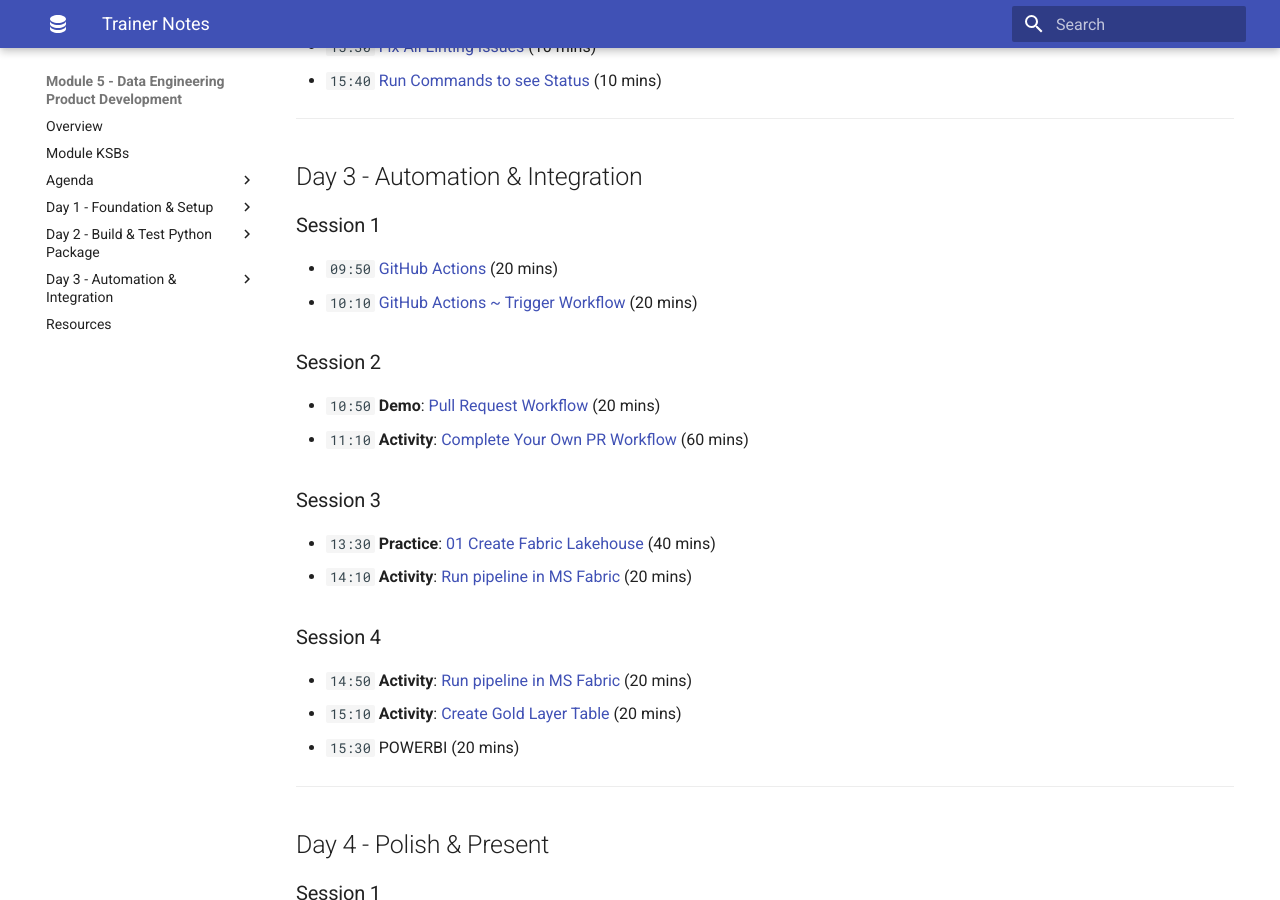
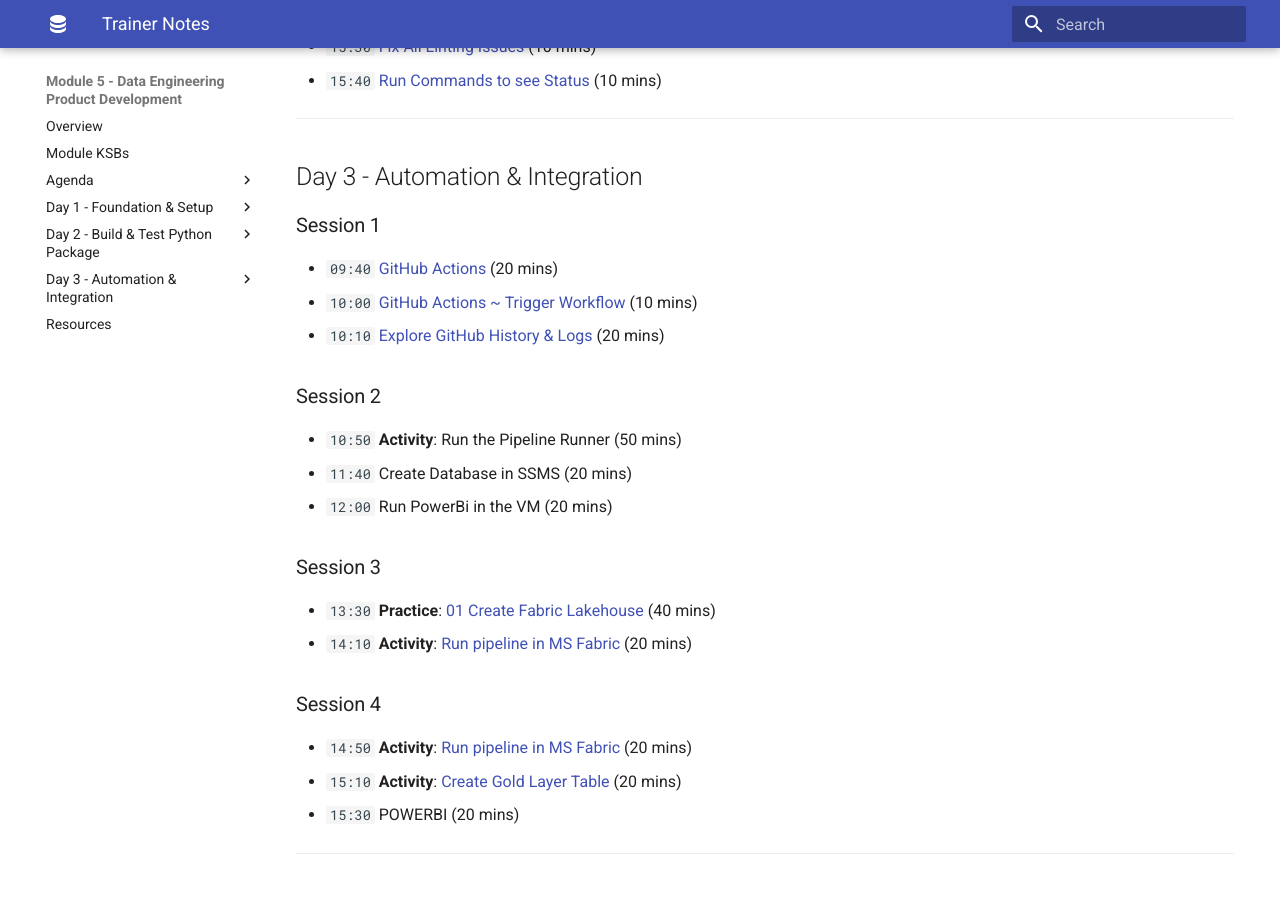
Before and after one commit to qaalabs/DE5M5, an MkDocs documentation site: the page built from docs/trainer.md, in a window 1280 px wide and 900 px high, scrolled down 1859 px. Built offline with MkDocs 1.6.1 and Material for MkDocs 9.7.7, drawn with Linux system fonts in a browser that asks for light colours.

Commit message:
Auto commit by uthisha

```diff
--- a/docs/trainer.md
+++ b/docs/trainer.md
@@ -69,13 +69,15 @@
 
 ### Session 1
 
-- `09:50` [GitHub Actions](day3/github-actions.md) (20 mins)
-- `10:10` [GitHub Actions ~ Trigger Workflow](day3/github-workflow.md) (20 mins)
+- `09:40` [GitHub Actions](day3/github-actions.md) (20 mins)
+- `10:00` [GitHub Actions ~ Trigger Workflow](day3/github-workflow.md) (10 mins)
+- `10:10` [Explore GitHub History & Logs](day3/github-explore.md) (20 mins)
 
 ### Session 2
 
-- `10:50` **Demo**: [Pull Request Workflow](day3/github-branch.md) (20 mins)
-- `11:10` **Activity**: [Complete Your Own PR Workflow](day3/pull-request.md) (60 mins)
+- `10:50` **Activity**: Run the Pipeline Runner (50 mins)
+- `11:40` Create Database in SSMS (20 mins)
+- `12:00` Run PowerBi in the VM (20 mins)
 
 ### Session 3
 
--- a/mkdocs.yml
+++ b/mkdocs.yml
@@ -11,7 +11,6 @@ nav:
     - Day 1: agenda/day1.md
     - Day 2: agenda/day2.md
     - Day 3: agenda/day3.md
-    - Day 4: agenda/day4.md
 
   - "Day 1 - Foundation & Setup":
     - "Library Pipeline Scenario": day1/scenario.md
@@ -47,8 +46,7 @@ nav:
   - "Day 3 - Automation & Integration":
     - "GitHub Actions": day3/github-actions.md
     - "GitHub Actions ~ Trigger Workflow": day3/github-workflow.md
-    - "Pull Request Workflow": day3/github-branch.md
-    - "Complete Your Own PR Workflow": day3/pull-request.md
+    - "Explore GitHub History & Logs": day3/github-explore.md
     - "01 Create Fabric Lakehouse": labs/01-lakehouse.md
     - "Run pipeline in MS Fabric": day3/fabric-integration.md
     - "Create Gold Layer Table": day3/fabric-gold-layer.md
@@ -63,7 +61,6 @@ not_in_nav: |
   day1/review-diagram.md
   day1/github-template.md
   day1/dev-commit.md
-  day3/observation.md
 
 
 # Theme
--- a/zensical.toml
+++ b/zensical.toml
@@ -43,8 +43,7 @@ nav = [
   {"Day 3 - Automation & Integration" = [
     {"GitHub Actions" = "day3/github-actions.md"},
     {"GitHub Actions ~ Trigger Workflow" = "day3/github-workflow.md"},
-    {"Pull Request Workflow" = "day3/github-branch.md"},
-    {"Complete Your Own PR Workflow" = "day3/pull-request.md"},
+    {"Explore GitHub History & Logs" = "day3/github-explore.md"},
     {"01 Create Fabric Lakehouse" = "labs/01-lakehouse.md"},
     {"Run pipeline in MS Fabric" = "day3/fabric-integration.md"},
     {"Create Gold Layer Table" = "day3/fabric-gold-layer.md"},
```
Also changed, not shown: docs/agenda/day3.md (+5 -3 lines).
